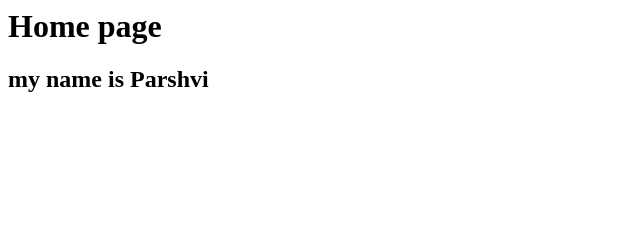
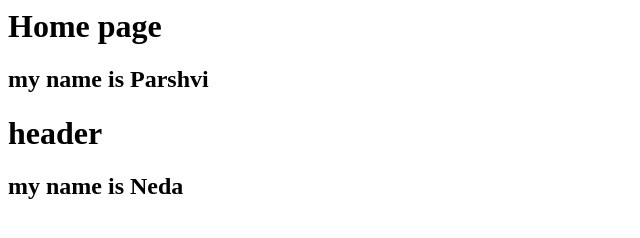
Before and after one commit to info340c-sp24/project-group-5-info-340, a plain HTML site: page index.html in a window 1280 px wide. Shown: the whole page, without its empty margins (0-640 px from the left). Drawn offline with Linux system fonts and the light colour scheme.

Commit message:
profile test

```diff
--- a/index.html
+++ b/index.html
@@ -1,2 +1,6 @@
 <h1>Home page</h1>
 <h2> my name is Parshvi</h2>
+
+
+<h1>header</h1>
+<h2>my name is Neda </h2>
```
